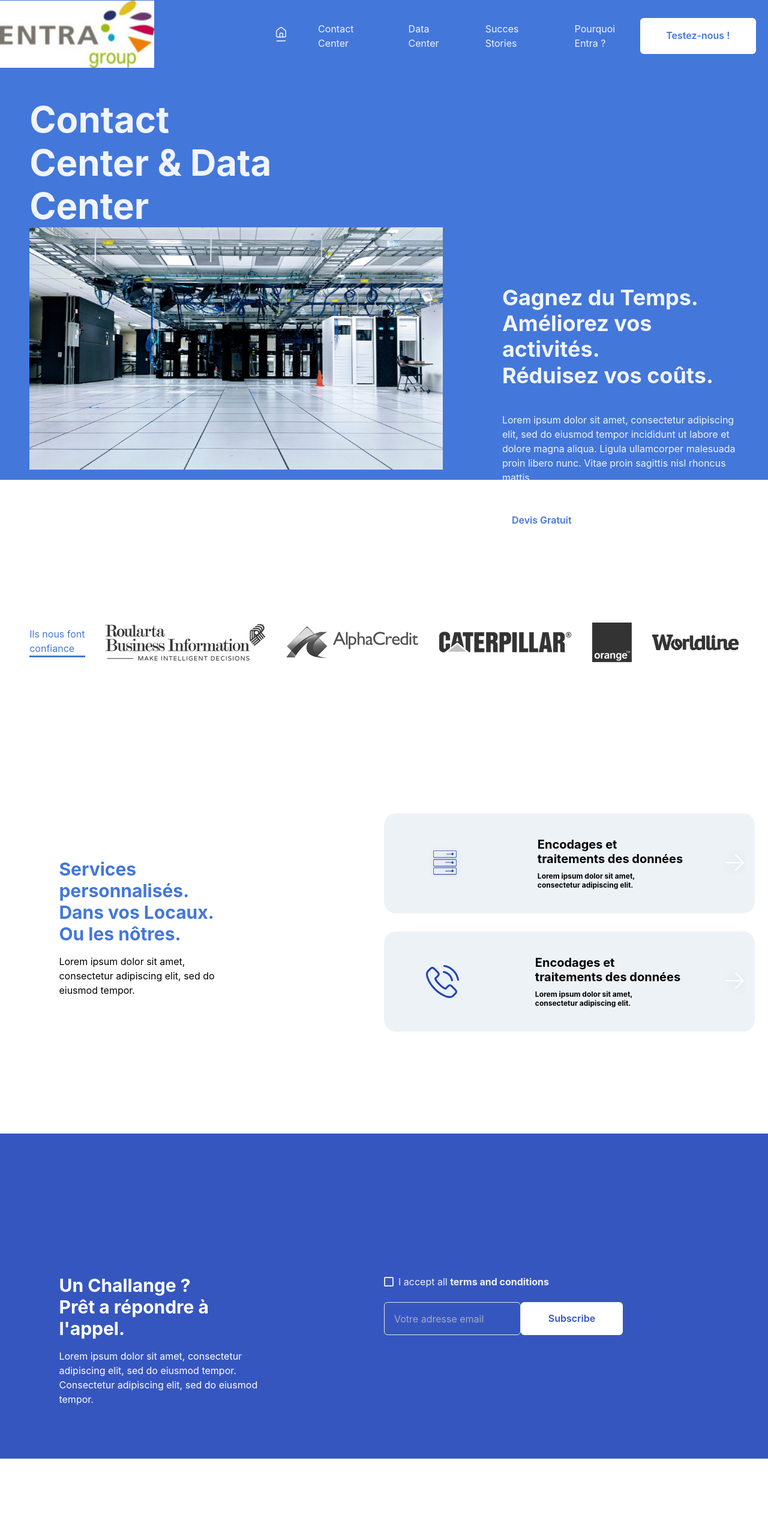
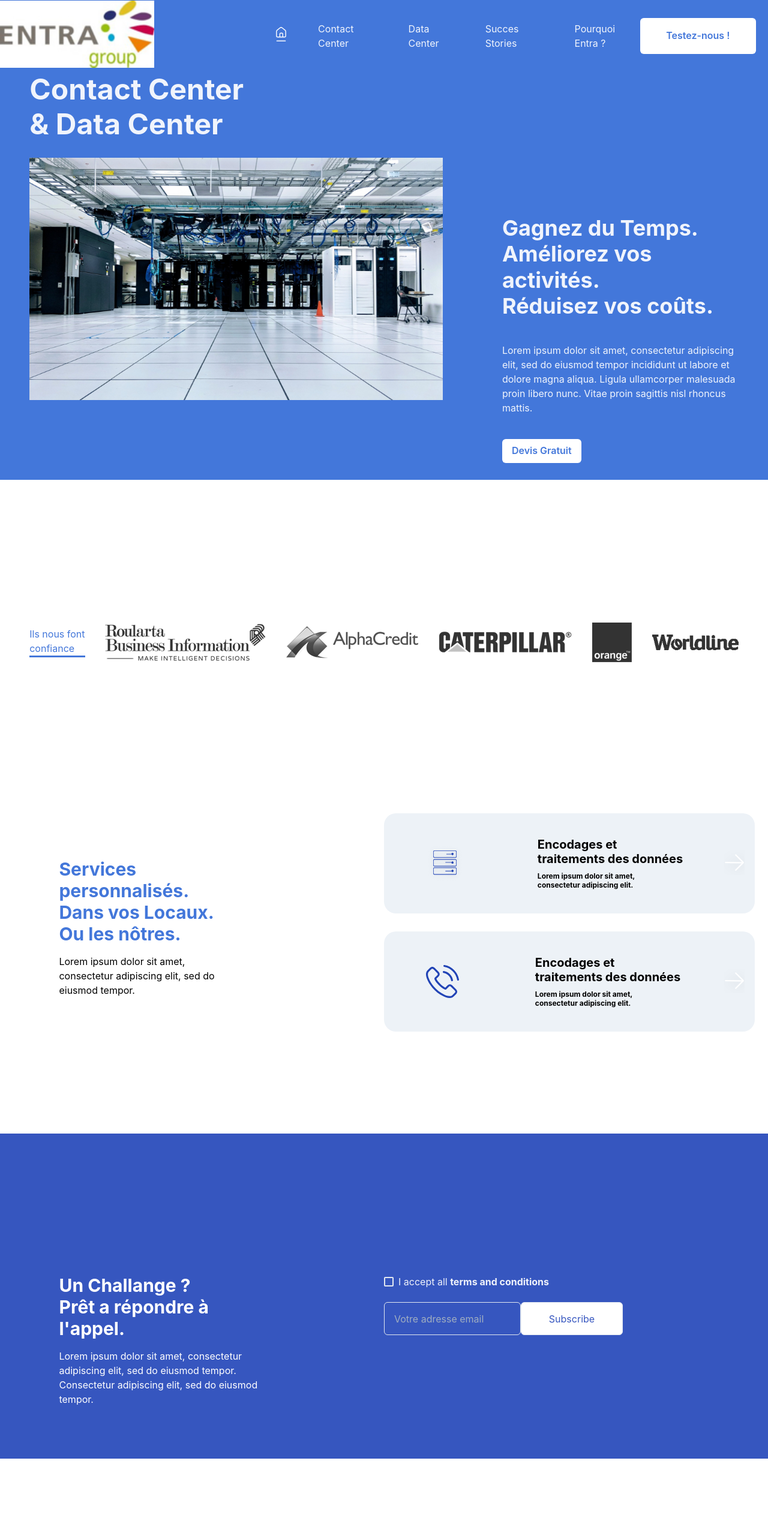
Before and after one commit to NalessoAxel/caracal, a Next.js app: page / in a window 1280 px wide. Shown: the top 2566 px of the page at 60% size. Built offline with nearby package versions, Linux system fonts and the light colour scheme.

Commit message:
added footer and hook form

```diff
--- a/src/comps/mycomponents/ContainerApi.js
+++ b/src/comps/mycomponents/ContainerApi.js
@@ -1,11 +1,21 @@
-import { Input, InputGroup, InputRightElement, Button, handleClick, Checkbox, Text } from "@chakra-ui/react"
+import { Input, InputGroup, Checkbox, Text } from "@chakra-ui/react"
+import { useForm } from "react-hook-form"
 
 const ContainerApi = () => {
+
+    const { register, handleSubmit, formState: { errors} } = useForm()
+    const onSubmit = data => console.log(data);
+
     return (
     <>
-        <Checkbox mb="22px">
+        <form onSubmit={handleSubmit(onSubmit)}>
+                <Checkbox
+                    mb="22px"
+                    {...register('checkbox', { required: true})}
+                >
                     <Text>I accept all <b>terms and conditions</b></Text>
                 </Checkbox>
+                {errors.checkbox && <Text color="red">You must accept terms and conditions</Text>}
             <InputGroup w="400px">
                 <Input
                     w="228px"
@@ -13,19 +23,26 @@ const ContainerApi = () => {
                     type="text"
                     placeholder="Votre adresse email"
                     outline="none"
+                    name="email"
+                    {...register('email', {
+                        required: true,
+                        pattern: {
+                            value : /^(([^<>()[\]\\.,;:\s@"]+(\.[^<>()[\]\\.,;:\s@"]+)*)|(".+"))@((\[[0-9]{1,3}\.[0-9]{1,3}\.[0-9]{1,3}\.[0-9]{1,3}\])|(([a-zA-Z\-0-9]+\.)+[a-zA-Z]{2,}))$/
+                        } })}
                 />
 
-        <Button
+                <Input
                     w="170px"
                     h="55px"
-            onClick={handleClick}
                     bg="white"
                     color="#3656BF"
-            >
-         Subscribe
-        </Button>
+                    type="submit"
+                    value="Subscribe"
+                    />
 
             </InputGroup>
+            {errors.email && <Text color="red">Email is required</Text>}
+    </form>
     </>
     )
 }
--- a/src/comps/mycomponents/Slider.js
+++ b/src/comps/mycomponents/Slider.js
@@ -12,14 +12,10 @@ const Slider = () => {
             <Swiper
             loop={true}
             slidesPerView={3}
-            pagination={{ clickable: true }}
-
-            onSlideChange={() => console.log('slide change')}
-            onSwiper={(swiper) => console.log(swiper)}
             >
 
             {SwiperData.map((slide) => (
-                <SwiperSlide key={slide.id}>
+                <SwiperSlide key={slide.Id}>
                     <Box
                         w='330px'
                         h='400px'
@@ -33,8 +29,7 @@ const Slider = () => {
                         boxSize="cover"
                         display="flex"
                         flexDirection="column"
-                        alignItems="center"
-                    >
+                        alignItems="center">
                         <Image src={slide.Image} alt={slide.title} />
                             <Heading fontSize="14px" mx="30px" my="20px">
                                 {slide.Title}
@@ -42,13 +37,9 @@ const Slider = () => {
                                 <Text fontSize="10px" mx="30px" my="20px">
                                     {slide.Descritpion}
                                 </Text>
-
                     </Box>
-
                 </SwiperSlide>
             ))}
-
-
             </Swiper>
         </>
     )
--- a/src/comps/mycomponents/TextSlider.js
+++ b/src/comps/mycomponents/TextSlider.js
@@ -1,7 +1,7 @@
 
 import { Heading, Text, Box, Image } from '@chakra-ui/react';
 
-const TextSlider = () => {
+const TextSlider = (props) => {
     return (
         <>
         <Box >
--- a/src/pages/index.js
+++ b/src/pages/index.js
@@ -6,9 +6,11 @@ import Col from '_comps/Layout/Col';
 import Navbar from '../comps/mycomponents/Navbar.js'
 import Logo from '../comps/mycomponents/Logo'
 import Image from 'next/image'
+
 import Card from '../comps/mycomponents/Card.js'
 import ContainerApiText from '../comps/mycomponents/ContainerApiText'
 import ContainerApi from '../comps/mycomponents/ContainerApi'
+
 import TextSlider from '../comps/mycomponents/TextSlider'
 import Slider from '../comps/mycomponents/Slider'
 
@@ -29,6 +31,7 @@ const Home = () => (
             direction={"row"}
 			w="100vw"
 			h="120px"
+
             >
 		<Logo />
 		<Navbar />
@@ -45,9 +48,9 @@ const Home = () => (
             </Button>
 		</Flex>
 
-		<Col colStart={2} colEnd={11}>
+		<Col colStart={2} colEnd={10} mt="120px"  >
 
-			<Heading as="h1" fontSize="6xl" mt={163}>
+			<Heading as="h1" fontSize="5xl">
 				Contact Center
 				& Data Center
 			</Heading>
@@ -64,6 +67,7 @@ const Home = () => (
 		<Image src="/Path 2.svg" alt="" width="484" height="244" />
 			</Box>
 		</Col> */}
+
 		<Col colStart={18} colEnd={26} mt={24}>
 			<Heading >
 				Gagnez du Temps.<br />
```
Also changed, not shown: src/comps/mycomponents/Social.js (+7 -7 lines), 1 other file (tests, documents, lock files or other folders). Lines whose indentation alone changed are shown as unchanged.
